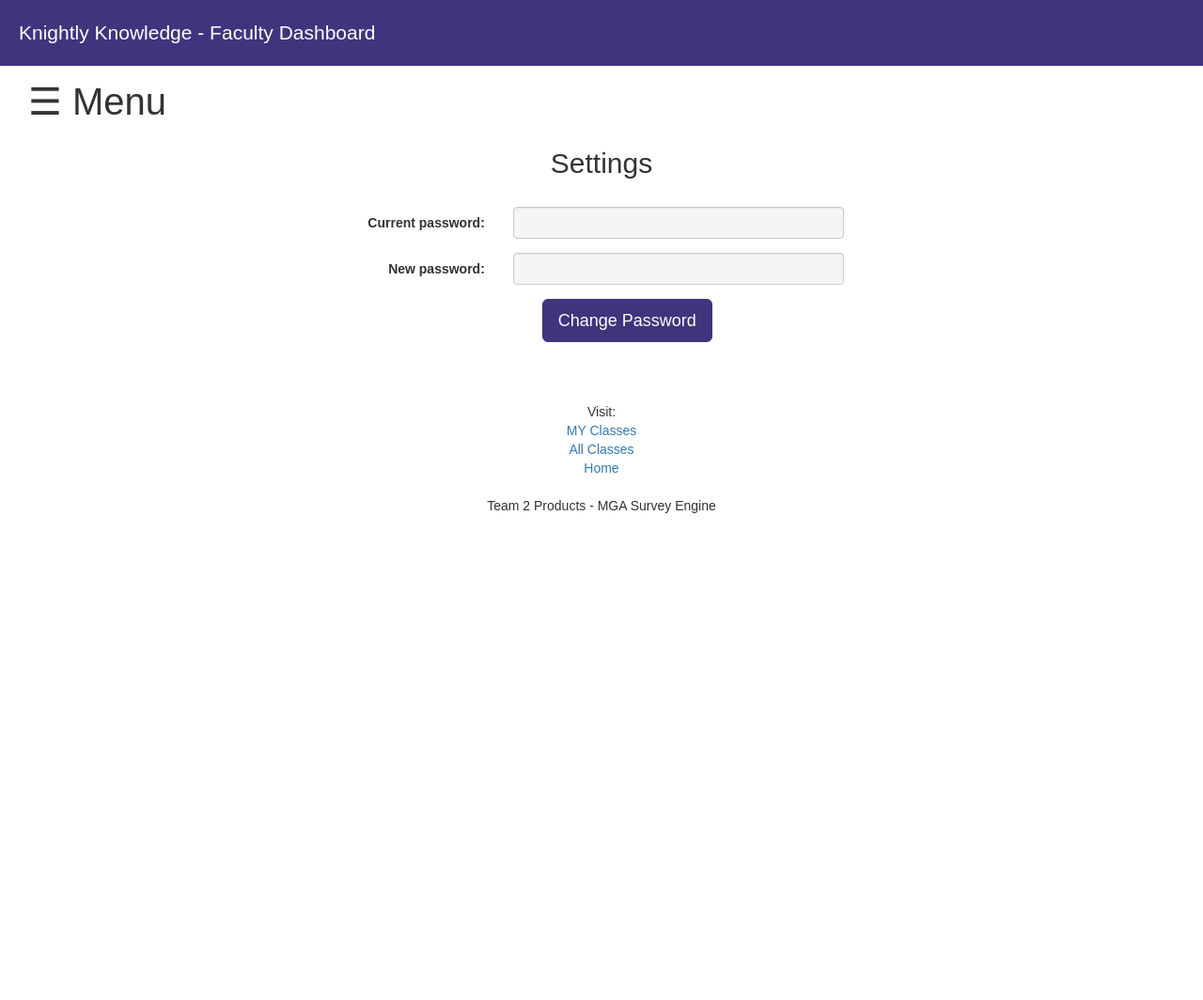
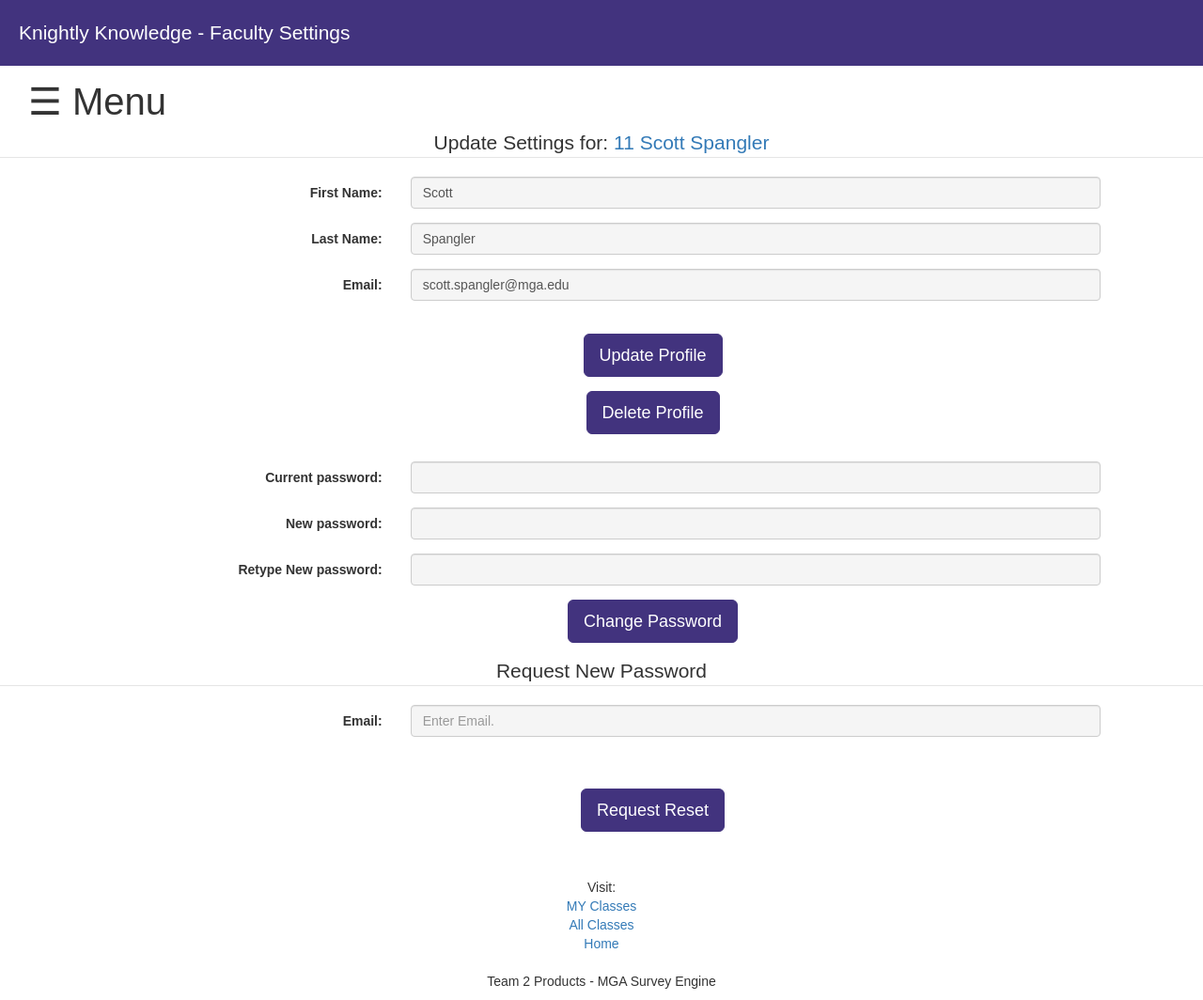
Before and after one commit to itec4750-team2/ITEC-4750-Team2-Site-Reordered, a PHP site: page /_facultyPages/settings.php in a window 1280 px wide. Shown: the part 155-1219 px from the top of the page at 94% size. Before the commit the page ends 701 px from the top, so only its background shows below. Run offline with PHP 8.4, Linux system fonts and the light colour scheme; a user stored in the database is signed in; data comes from the database, SQL or seed files in the repository.

Commit message:
Updated Titles
Fixed Page Headers to show Titles

```diff
--- a/_facultyPages/add_class.php
+++ b/_facultyPages/add_class.php
@@ -4,6 +4,8 @@
 --- This page still needs work. Maybe use a <datalist> populated with classes offered. -- 9/8 KM
 --- Needs Msg that tells user that class is already listed.
 --- -- */
+// ++++ Change: Added Title 10/25 KM ++++
+$title = 'Add Class';
 include($_SERVER['DOCUMENT_ROOT'].'/_templates/_headers/facultyHeader.php');
 include($_SERVER['DOCUMENT_ROOT'].'/_templates/_nav/facultyNav.php');
 include($_SERVER['DOCUMENT_ROOT'].'/_php/config.php');
--- a/_facultyPages/add_student.php
+++ b/_facultyPages/add_student.php
@@ -1,5 +1,7 @@
 <?php
 // ++++ Change: Created Add Student 10/10 KM ++++
+// ++++ Change: Added Title 10/25 KM ++++
+$title = 'Add Student';
 include($_SERVER['DOCUMENT_ROOT'].'/_templates/_headers/facultyHeader.php');
 include($_SERVER['DOCUMENT_ROOT'].'/_templates/_nav/facultyNav.php');
 require($_SERVER['DOCUMENT_ROOT'].'/_php/_objects/class_assign_do.php');
--- a/_facultyPages/add_students.php
+++ b/_facultyPages/add_students.php
@@ -1,6 +1,8 @@
 <?php
+// ++++ Change: Added as a stub page 9/24 KM ++++
 // ++++ Change: Created add_students 10/15 KM ++++
-// ++++ Change: Added as a stub page 9/24 KM ++++
+// ++++ Change: Added Title 10/25 KM ++++
+$title = 'Upload Students';
 include($_SERVER['DOCUMENT_ROOT'].'/_templates/_headers/facultyHeader.php');
 include($_SERVER['DOCUMENT_ROOT'].'/_templates/_nav/facultyNav.php');
 
--- a/_facultyPages/all_classes.php
+++ b/_facultyPages/all_classes.php
@@ -1,5 +1,7 @@
 <?php
 // ++++ Change: Adjusted indentation 9/8 KM ++++
+// ++++ Change: Added Title 10/25 KM ++++
+$title = 'All Classes';
 include($_SERVER['DOCUMENT_ROOT'].'/_templates/_headers/facultyHeader.php');
 include($_SERVER['DOCUMENT_ROOT'].'/_templates/_nav/facultyNav.php');
 require($_SERVER['DOCUMENT_ROOT'].'/_php/_objects/class_do.php');
--- a/_facultyPages/all_students.php
+++ b/_facultyPages/all_students.php
@@ -1,5 +1,7 @@
 <?php
 // ++++ Change: Added All Students Page 9/24 KM ++++
+// ++++ Change: Added Title 10/25 KM ++++
+$title = 'All Students';
 include($_SERVER['DOCUMENT_ROOT'].'/_templates/_headers/facultyHeader.php');
 include($_SERVER['DOCUMENT_ROOT'].'/_templates/_nav/facultyNav.php');
 require($_SERVER['DOCUMENT_ROOT'].'/_php/_objects/stu_do.php');
--- a/_facultyPages/class_group.php
+++ b/_facultyPages/class_group.php
@@ -6,6 +6,8 @@
 --- Currently displays the students assigned to a group.
 --- Mostly to check link from class_page.php (Further Development Soon)
 -- */
+// ++++ Change: Added Title 10/25 KM ++++
+$title = 'Groups';
 include($_SERVER['DOCUMENT_ROOT'].'/_templates/_headers/facultyHeader.php');
 include($_SERVER['DOCUMENT_ROOT'].'/_templates/_nav/facultyNav.php');
 include($_SERVER['DOCUMENT_ROOT'].'/_php/config.php');
--- a/_facultyPages/class_page.php
+++ b/_facultyPages/class_page.php
@@ -1,5 +1,7 @@
 <?php
 // ++++ Change: Adjusted indentation 9/7 KM ++++
+// ++++ Change: Added Title 10/25 KM ++++
+$title = 'Class Page';
 include($_SERVER['DOCUMENT_ROOT'].'/_templates/_headers/facultyHeader.php');
 include($_SERVER['DOCUMENT_ROOT'].'/_templates/_nav/facultyNav.php');
 // ++++ Change: Moved to this procedure to class_assign_do (previously part of stu_do) 9/5 KM ++++
--- a/_facultyPages/classes.php
+++ b/_facultyPages/classes.php
@@ -1,5 +1,7 @@
 <?php
 // ++++ Change: Adjusted indentation 9/8 KM ++++
+// ++++ Change: Added Title 10/25 KM ++++
+$title = 'My Classes';
 include($_SERVER['DOCUMENT_ROOT'].'/_templates/_headers/facultyHeader.php');
 include($_SERVER['DOCUMENT_ROOT'].'/_templates/_nav/facultyNav.php');
 require($_SERVER['DOCUMENT_ROOT'].'/_php/_objects/class_do.php');
--- a/_facultyPages/delete_class.php
+++ b/_facultyPages/delete_class.php
@@ -4,6 +4,8 @@
 --- -- --- WORK FLAG
 ---This page still needs work. I would like to have it prevent resubmitting the form. -- 9/7 KM
 --- -- */
+// ++++ Change: Added Title 10/25 KM ++++
+	$title = 'Delete Class';
 	include($_SERVER['DOCUMENT_ROOT'].'/_templates/facultyHeader.php');
 	include($_SERVER['DOCUMENT_ROOT'].'/_templates/facultyNav.php');
 	require($_SERVER['DOCUMENT_ROOT'].'/_php/_objects/class_do.php');
--- a/_facultyPages/facultyDashboard.php
+++ b/_facultyPages/facultyDashboard.php
@@ -1,4 +1,6 @@
 <?php
+// ++++ Change: Added Title 10/25 KM ++++
+$title = 'Faculty Dashboard';
 include($_SERVER['DOCUMENT_ROOT'].'/_templates/_headers/facultyHeader.php');
 include($_SERVER['DOCUMENT_ROOT'].'/_templates/_nav/facultyNav.php');
 // ++++ Change: Added Page Identifier 10/10 KM ++++
--- a/_facultyPages/mystudents.php
+++ b/_facultyPages/mystudents.php
@@ -1,5 +1,7 @@
 <?php
 // ++++ Change: Added My Students Page 9/24 KM ++++
+// ++++ Change: Added Title 10/25 KM ++++
+$title = 'My Students';
 include($_SERVER['DOCUMENT_ROOT'].'/_templates/_headers/facultyHeader.php');
 include($_SERVER['DOCUMENT_ROOT'].'/_templates/_nav/facultyNav.php');
 require($_SERVER['DOCUMENT_ROOT'].'/_php/_objects/stu_do.php');
--- a/_facultyPages/settings.php
+++ b/_facultyPages/settings.php
@@ -1,47 +1,19 @@
 <?php
+// ++++ Change: Added Title 10/25 KM ++++
+$title = 'Faculty Settings';
 include($_SERVER['DOCUMENT_ROOT'].'/_templates/_headers/facultyHeader.php');
 include($_SERVER['DOCUMENT_ROOT'].'/_templates/_nav/facultyNav.php');
 // ++++ Change: Added Page Identifier 10/10 KM ++++
-$P='settings';
+ $P='settings';
+ $Subj = $LoginID;
+ ?>
+
+<?php include($_SERVER['DOCUMENT_ROOT'].'/_templates/_update/updateProfile.php'); ?>
+<?php include($_SERVER['DOCUMENT_ROOT'].'/_templates/_update/updatePassword.php'); ?>
+<?php // ---------------- Password Reset via Emai ------------->
+include($_SERVER['DOCUMENT_ROOT'].'/_templates/forgotpassword.php');
 ?>
-<!--
---- -- --- WORK FLAG
---- This page still needs work. Currently stub for Changing Password
---- What settings should go here?
---- KM -- 8/27 AM
----
--->
-<h2 class="center">Settings</h2>
-	<div class="container-fluid" style="padding: 20px 0px 15px 0px;">
-		<div class="row">
-			<div class="col-md-6 col-centered">
-				<form action="#" method="post" class="form-horizontal" name="Password">
-					<fieldset>
-						<!-- Current password -->
-						<div class="form-group">
-							<label class="control-label col-sm-4" for="OldPassword">Current password:</label>
-							<div class="col-sm-7">
-								<input type="password" name="OldPassword" class="form-control inputColor">
-							</div>
-						</div>
-						<!-- New Password -->
-						<div class="form-group">
-							<label class="control-label col-sm-4" for="NewPassword">New password:</label>
-							<div class="col-sm-7">
-								<input type="password" name="NewPassword" class="form-control inputColor">
-							</div>
-						</div>
-						<!-- Submit form  -->
-						<div class="form-group">
-							<div class="col-sm-offset-2 col-sm-9">
-								<input type="button" onclick="ChangePassword()" value="Change Password" class="btn btn-primary btn-lg submit">
-							</div>
-						</div>
-					</fieldset>
-				</form>
-			</div>
-		</div>
-	</div>
+
 <?php include($_SERVER['DOCUMENT_ROOT'].'/_templates/_footers/facfooter.php');?>
 </body>
 </html>
--- a/_facultyPages/stud_mgmt_pg.php
+++ b/_facultyPages/stud_mgmt_pg.php
@@ -1,5 +1,7 @@
 <?php
 // ++++ Change: Adjusted indentation 9/7 KM ++++
+// ++++ Change: Added Title 10/25 KM ++++
+$title = 'Student Management Page';
 include($_SERVER['DOCUMENT_ROOT'].'/_templates/_headers/facultyHeader.php');
 include($_SERVER['DOCUMENT_ROOT'].'/_templates/_nav/facultyNav.php');
 require($_SERVER['DOCUMENT_ROOT'].'/_php/_objects/class_do.php');
--- a/_facultyPages/update_class.php
+++ b/_facultyPages/update_class.php
@@ -4,6 +4,8 @@
 --- -- --- WORK FLAG
 ---This page still needs work. Maybe use a <datalist> populated with classes offered. -- 9/8 KM
 --- -- */
+// ++++ Change: Added Title 10/25 KM ++++
+$title = 'Update Class';
 include($_SERVER['DOCUMENT_ROOT'].'/_php/config.php');
 include($_SERVER['DOCUMENT_ROOT'].'/_templates/_headers/facultyHeader.php');
 include($_SERVER['DOCUMENT_ROOT'].'/_templates/_nav/facultyNav.php');
--- a/_facultyPages/yoursurveys.php
+++ b/_facultyPages/yoursurveys.php
@@ -1,4 +1,6 @@
 <?php
+// ++++ Change: Added Title 10/25 KM ++++
+$title = 'Your Surveys';
 include($_SERVER['DOCUMENT_ROOT'].'/_templates/_headers/facultyHeader.php');
 include($_SERVER['DOCUMENT_ROOT'].'/_templates/_nav/facultyNav.php');
 // ++++ Change: Added Page Identifier 10/10 KM ++++
--- a/_templates/_headers/facultyHeader.php
+++ b/_templates/_headers/facultyHeader.php
@@ -27,7 +27,7 @@ else{ echo "Role not defined.";}
 <html lang="en">
 <head><!-- Builds basis of site. Sets style1 as the CSS for this page. -->
 	<meta charset="utf-8">
-	<title>Knightly Knowledge - Faculty Dashboard</title>
+	<title>Knightly Knowledge <?php if(isset($title)){echo " - ".$title ;}?></title>
 	<?php echo '<link rel="stylesheet" href="'.$server.'/_css/bootstrap.min.css" />';?>
 	<?php echo '<link rel="stylesheet" href="'.$server.'/_css/style1.css" />';?>
 	<?php echo '<script src="'.$server.'/_js/dashboard.js" type ="text/javascript"></script>';?>
@@ -40,6 +40,6 @@ else{ echo "Role not defined.";}
 	</header>
 
 	<div id="purpleBar">
-		<span class="lead">Knightly Knowledge - Faculty Dashboard</span>
+		<span class="lead">Knightly Knowledge <?php if(isset($title)){echo " - ".$title;}?></span>
 	</div>
 <?php ?>
```
